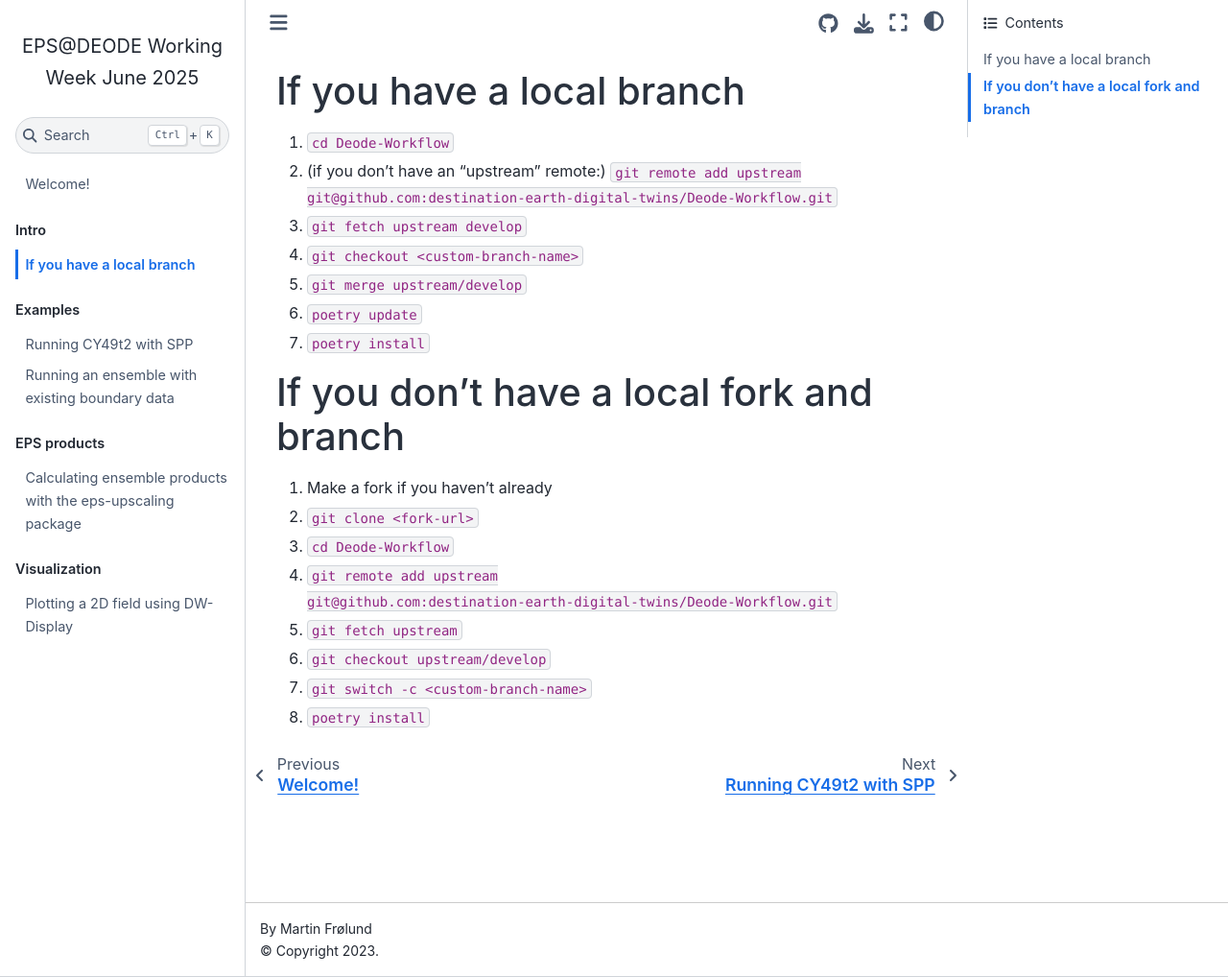
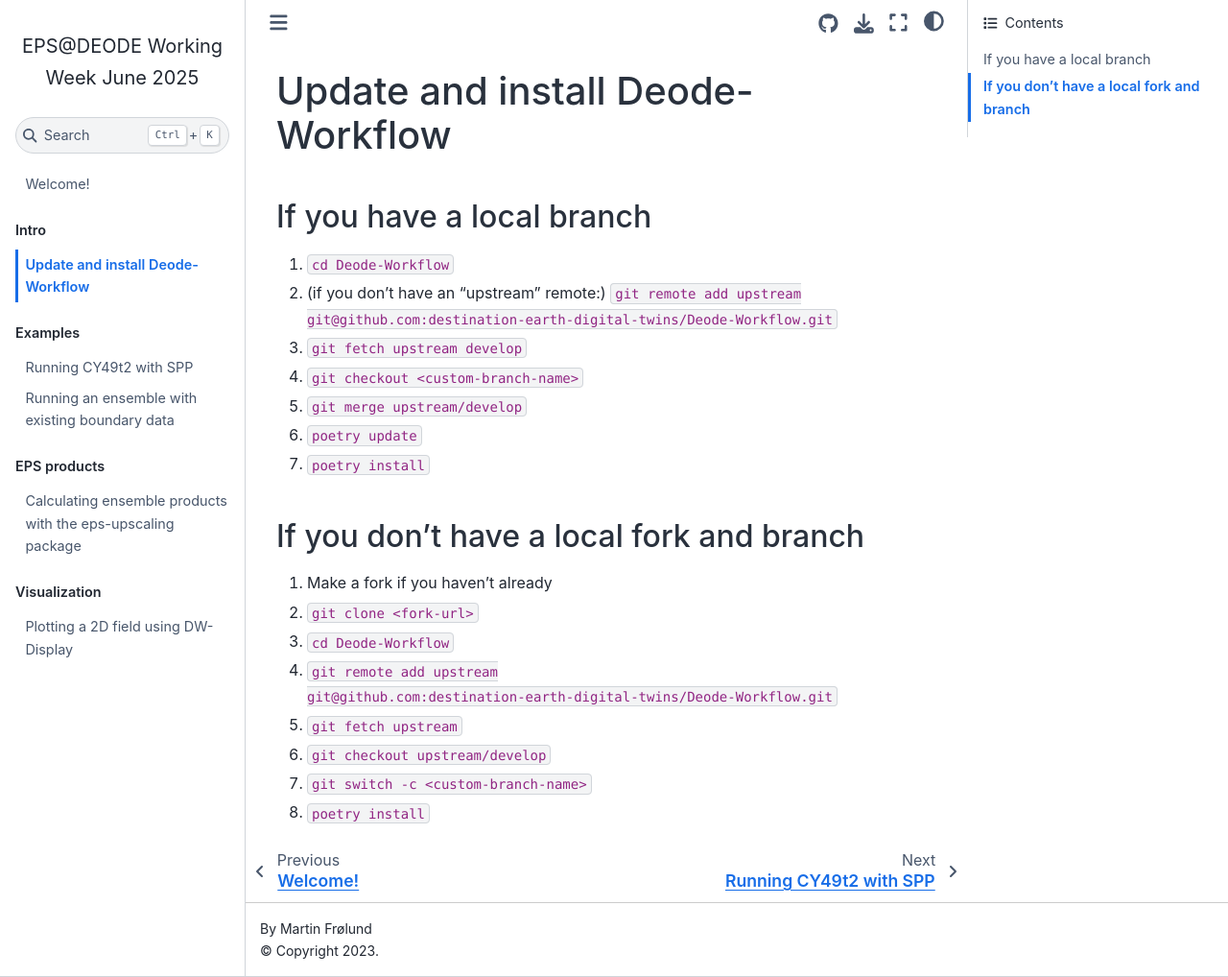
Before and after one commit to mafdmi/EPS-DEODE-Working-Week-June2025, a Jupyter Book: the page built from intro/update_install_deode.md, in a window 1280 px wide and 1018 px high. Shown: the whole window at 96% size. Built offline with Jupyter Book 1.0.4 settings and Sphinx 7.4.7 and the Sphinx Book theme 1.1.4, drawn with Linux system fonts in a browser that asks for light colours; pages that are not in the unit, such as notebooks, are missing from menus.

Commit message:
Add title

```diff
--- a/intro/update_install_deode.md
+++ b/intro/update_install_deode.md
@@ -1,4 +1,5 @@
-# If you have a local branch
+# Update and install Deode-Workflow
+## If you have a local branch
 1. `cd Deode-Workflow`
 4. (if you don't have an "upstream" remote:) `git remote add upstream git@github.com:destination-earth-digital-twins/Deode-Workflow.git`
 3. `git fetch upstream develop`
@@ -7,7 +8,7 @@
 5. `poetry update`
 6. `poetry install`
 
-# If you don't have a local fork and branch
+## If you don't have a local fork and branch
 1. Make a fork if you haven't already
 2. `git clone <fork-url>`
 3. `cd Deode-Workflow`
```
